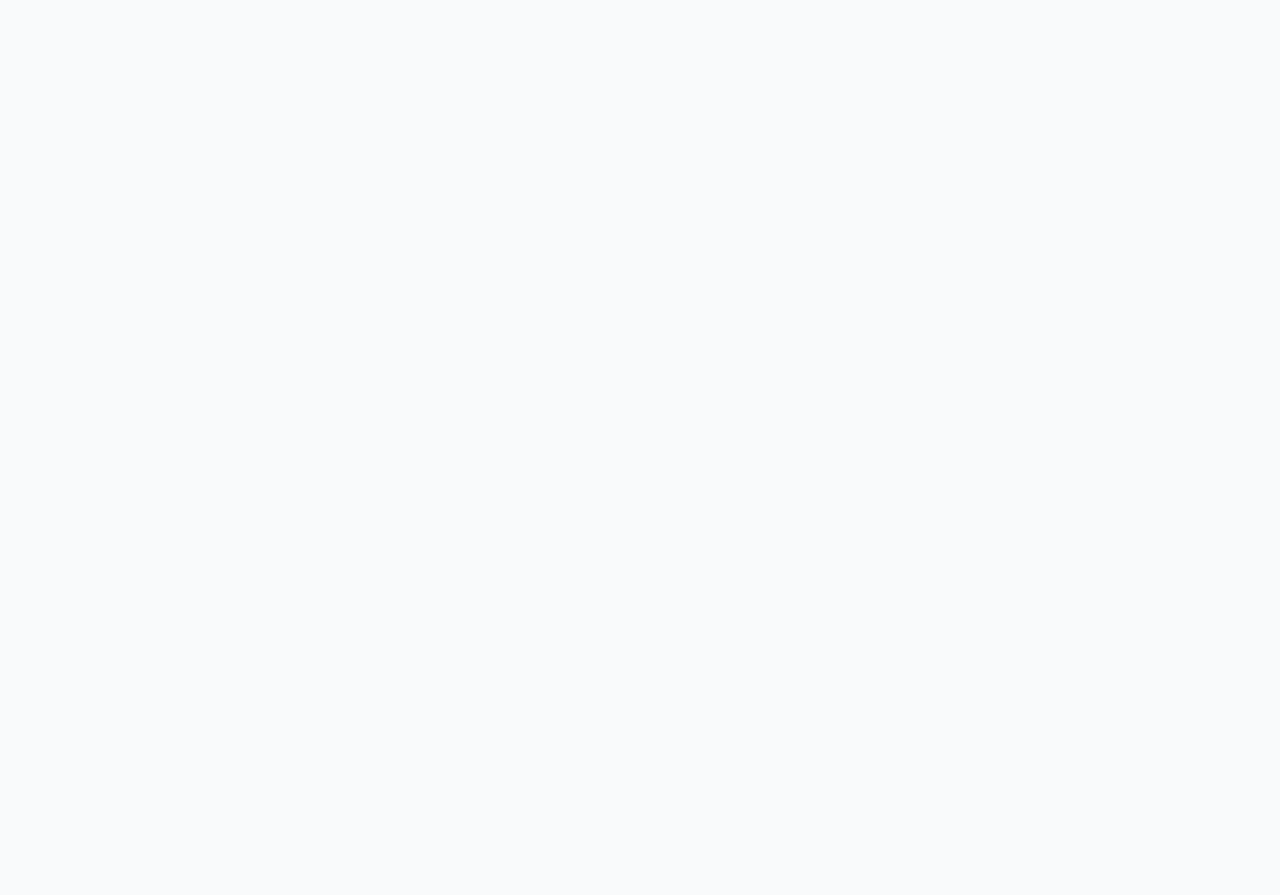
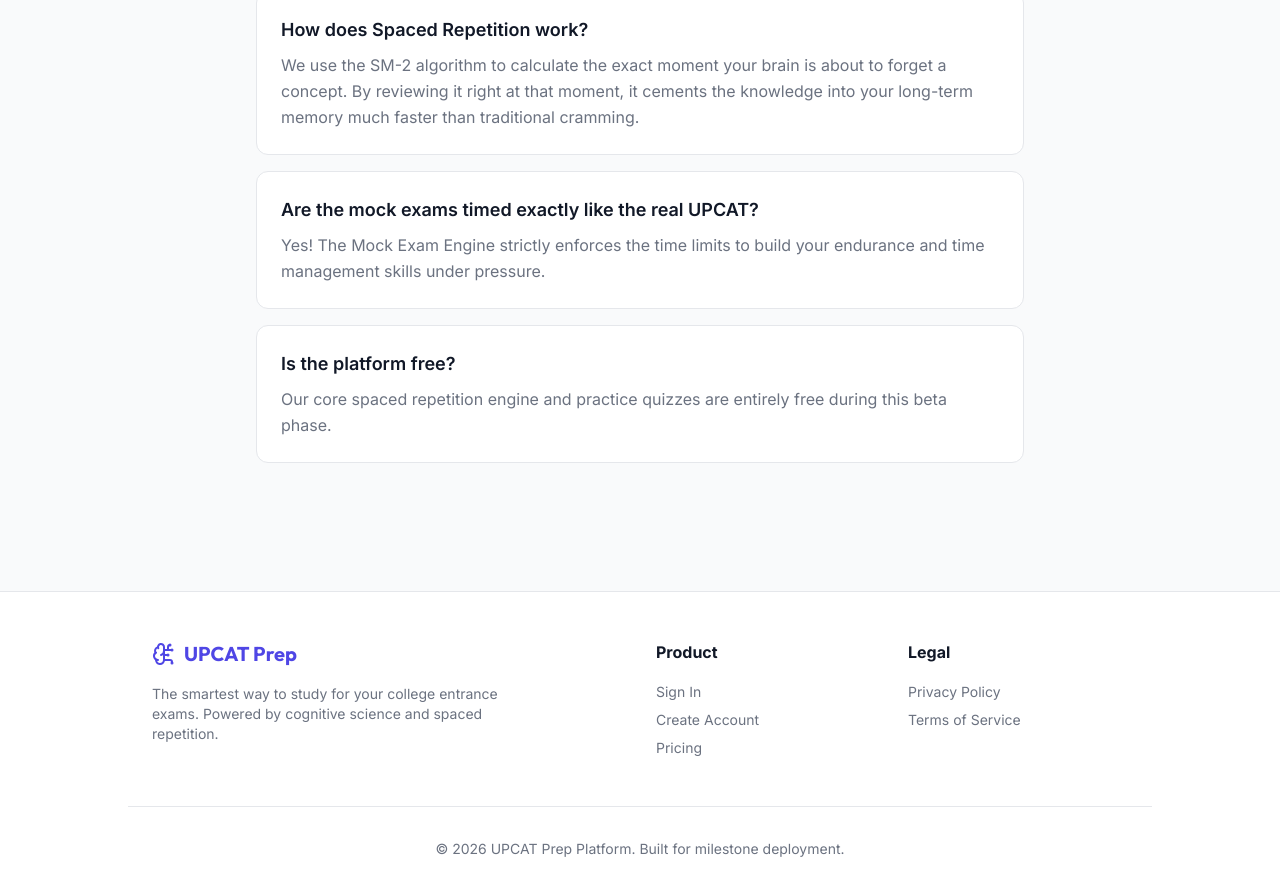
Before and after one commit to NathanP278/cet-review, a Next.js app: page / in a window 1280 px wide. Shown: the part 1293-2188 px from the top of the page. Before the commit the page ends 1252 px from the top, so only its background shows below. Built offline with nearby package versions, Linux system fonts and the light colour scheme.

Commit message:
feat: complete M12 landing page polish and M13 SEO/performance optimization

```diff
--- a/app/layout.tsx
+++ b/app/layout.tsx
@@ -1,4 +1,4 @@
-import type { Metadata } from "next";
+import type { Metadata, Viewport } from "next";
 import { Inter, Outfit, JetBrains_Mono } from "next/font/google";
 import "./globals.css";
 
@@ -19,6 +19,13 @@ const jetbrainsMono = JetBrains_Mono({
   variable: "--font-jetbrains-mono",
   display: "swap",
 });
+
+export const viewport: Viewport = {
+  themeColor: "#0f172a",
+  width: "device-width",
+  initialScale: 1,
+  maximumScale: 1,
+};
 
 export const metadata: Metadata = {
   title: {
--- a/app/page.tsx
+++ b/app/page.tsx
@@ -96,11 +96,103 @@ export default function Home() {
             </p>
           </div>
         </div>
+
+        {/* FAQ Section */}
+        <div className="max-w-3xl mx-auto w-full mt-32 text-left">
+          <div className="text-center mb-12">
+            <h2 className="font-display text-3xl font-bold">Frequently Asked Questions</h2>
+            <p className="text-[var(--muted)] mt-2">
+              Everything you need to know about the platform.
+            </p>
+          </div>
+
+          <div className="space-y-4">
+            <div className="border border-[var(--border)] bg-[var(--surface)] p-6 rounded-xl">
+              <h4 className="font-semibold text-lg mb-2">How does Spaced Repetition work?</h4>
+              <p className="text-[var(--muted)] leading-relaxed">
+                We use the SM-2 algorithm to calculate the exact moment your brain is about to
+                forget a concept. By reviewing it right at that moment, it cements the knowledge
+                into your long-term memory much faster than traditional cramming.
+              </p>
+            </div>
+
+            <div className="border border-[var(--border)] bg-[var(--surface)] p-6 rounded-xl">
+              <h4 className="font-semibold text-lg mb-2">
+                Are the mock exams timed exactly like the real UPCAT?
+              </h4>
+              <p className="text-[var(--muted)] leading-relaxed">
+                Yes! The Mock Exam Engine strictly enforces the time limits to build your endurance
+                and time management skills under pressure.
+              </p>
+            </div>
+
+            <div className="border border-[var(--border)] bg-[var(--surface)] p-6 rounded-xl">
+              <h4 className="font-semibold text-lg mb-2">Is the platform free?</h4>
+              <p className="text-[var(--muted)] leading-relaxed">
+                Our core spaced repetition engine and practice quizzes are entirely free during this
+                beta phase.
+              </p>
+            </div>
+          </div>
+        </div>
       </main>
 
       {/* Footer */}
-      <footer className="border-t border-[var(--border)] bg-[var(--surface)] py-8 text-center text-sm text-[var(--muted)] mt-auto">
-        <p>© {new Date().getFullYear()} UPCAT Prep Platform. Built for milestone deployment.</p>
+      <footer className="border-t border-[var(--border)] bg-[var(--surface)] py-12 mt-auto">
+        <div className="max-w-5xl mx-auto px-6 grid grid-cols-1 md:grid-cols-4 gap-8">
+          <div className="col-span-1 md:col-span-2">
+            <div className="flex items-center gap-2 mb-4">
+              <BrainCircuit className="h-6 w-6 text-[var(--color-primary)]" />
+              <span className="font-display text-xl font-bold text-[var(--color-primary)]">
+                UPCAT Prep
+              </span>
+            </div>
+            <p className="text-sm text-[var(--muted)] max-w-sm">
+              The smartest way to study for your college entrance exams. Powered by cognitive
+              science and spaced repetition.
+            </p>
+          </div>
+
+          <div>
+            <h5 className="font-bold mb-4">Product</h5>
+            <ul className="space-y-2 text-sm text-[var(--muted)]">
+              <li>
+                <Link href="/login" className="hover:text-[var(--foreground)]">
+                  Sign In
+                </Link>
+              </li>
+              <li>
+                <Link href="/signup" className="hover:text-[var(--foreground)]">
+                  Create Account
+                </Link>
+              </li>
+              <li>
+                <a href="#" className="hover:text-[var(--foreground)]">
+                  Pricing
+                </a>
+              </li>
+            </ul>
+          </div>
+
+          <div>
+            <h5 className="font-bold mb-4">Legal</h5>
+            <ul className="space-y-2 text-sm text-[var(--muted)]">
+              <li>
+                <a href="#" className="hover:text-[var(--foreground)]">
+                  Privacy Policy
+                </a>
+              </li>
+              <li>
+                <a href="#" className="hover:text-[var(--foreground)]">
+                  Terms of Service
+                </a>
+              </li>
+            </ul>
+          </div>
+        </div>
+        <div className="max-w-5xl mx-auto px-6 mt-12 pt-8 border-t border-[var(--border)] text-center text-sm text-[var(--muted)]">
+          <p>© {new Date().getFullYear()} UPCAT Prep Platform. Built for milestone deployment.</p>
+        </div>
       </footer>
     </div>
   );
```
